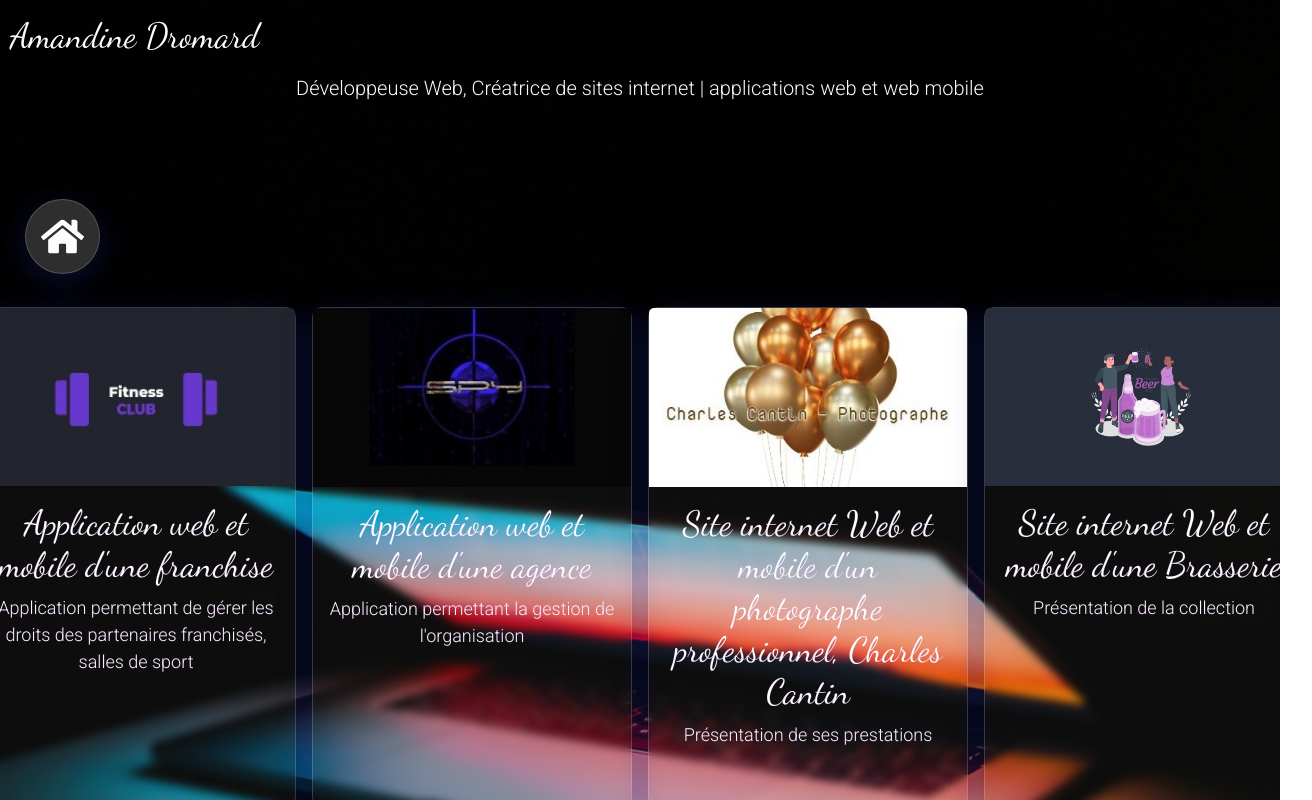
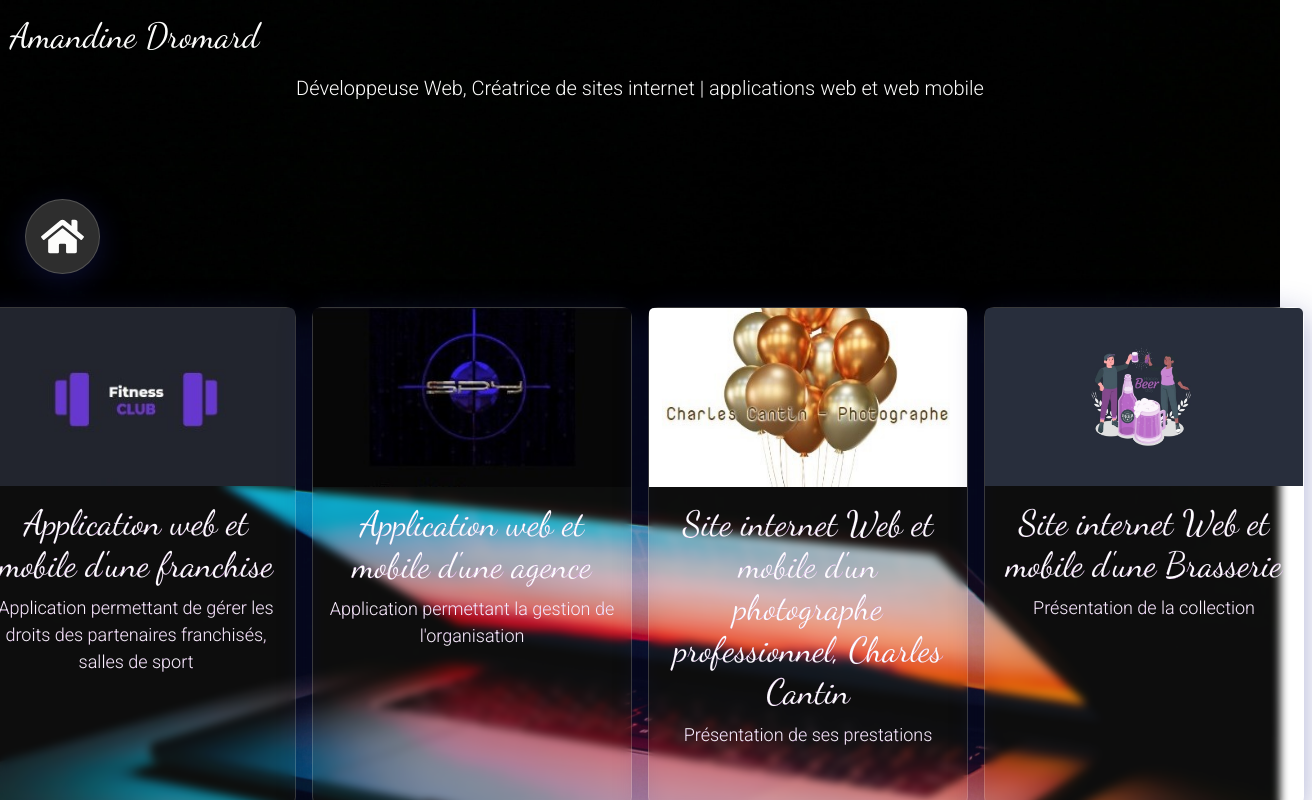
Before and after one commit to Amand04/cv, a React (Create React App) app: page /projects in a window 1280 px wide. Shown: the top 800 px of the page, 1312 px wide, since content can reach past the window. Built offline with nearby package versions, Linux system fonts and the light colour scheme; a web font is replaced by a local one.

Commit message:
modif css

```diff
--- a/src/App.css
+++ b/src/App.css
@@ -7,12 +7,6 @@
   font-size: 20px;
   background-color: #000000;
   color: #fcfcfb;
-
-  scroll-margin-top: 0px;
-}
-
-.div_scroll {
-  overflow-y: scroll;
 }
 
 .Header {
```
